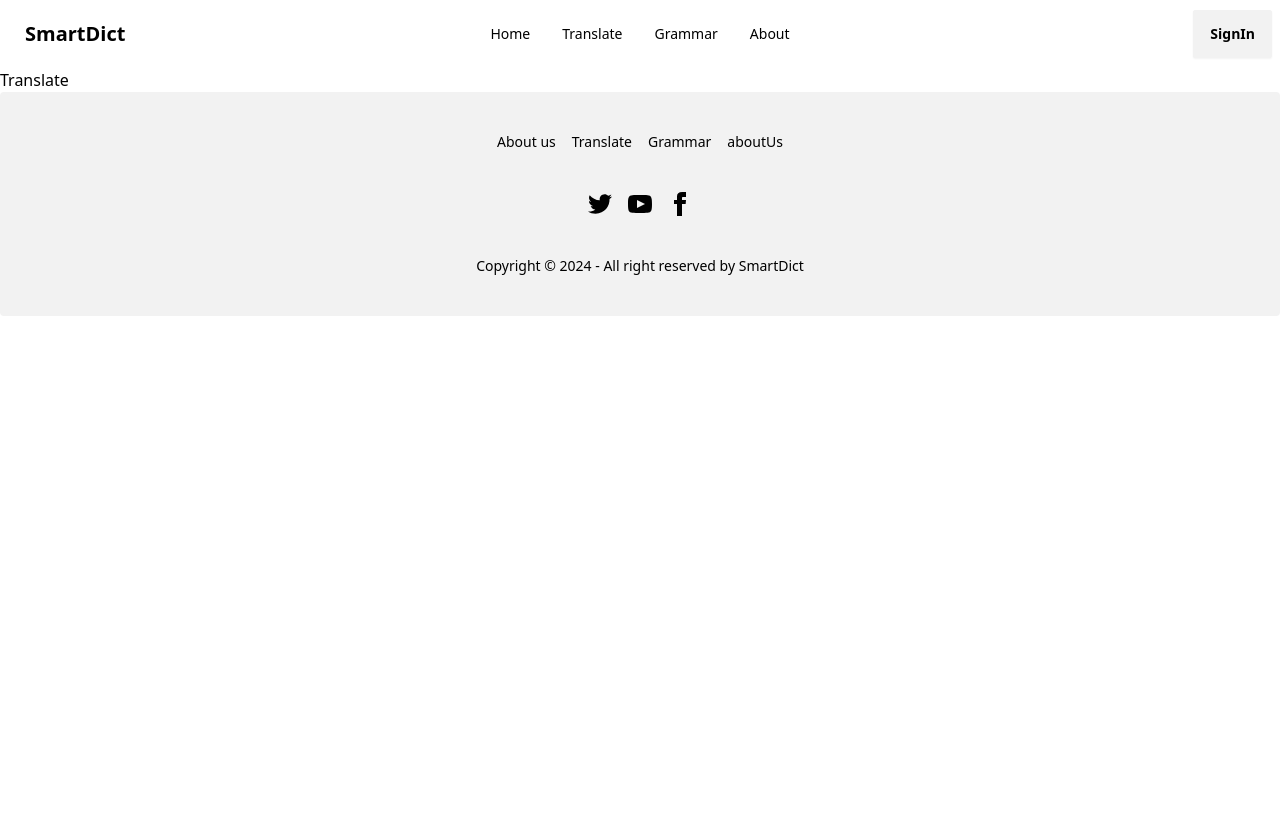
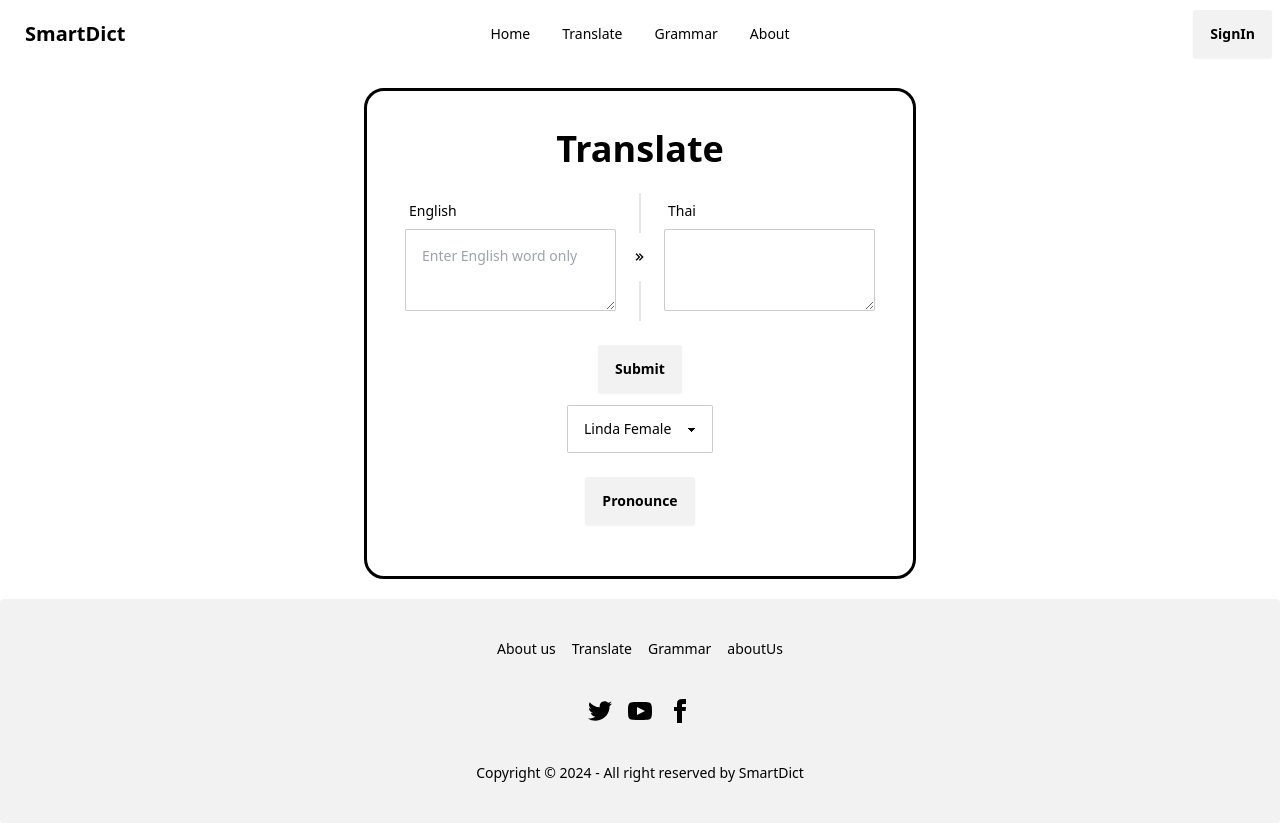
Before and after one commit to Siripoom/SmartDict, a React (Vite) app: page /translate in a window 1280 px wide. Before the commit the page ends 800 px from the top, so only its background shows below. Built offline with nearby package versions, Linux system fonts and the light colour scheme; no server answers.

Commit message:
tranandvoice

```diff
--- /dev/null
+++ b/src/apis/Trans.jsx
@@ -0,0 +1,166 @@
+import axios from "axios";
+import { useState, useEffect } from "react";
+
+export default function Trans() {
+  const [word, setWord] = useState("");
+  const [wordin, setWordIn] = useState("");
+  const [result, setResult] = useState("");
+  const [voice, setVoice] = useState("");
+  //   const [text, setText] = useState("");
+  const [audioSrc, setAudioSrc] = useState("");
+  const handleSubmit = async (e) => {
+    e.preventDefault();
+    if (wordin == "") {
+      alert("Enter you word");
+    } else {
+      const options = {
+        method: "GET",
+        url: "https://voicerss-text-to-speech.p.rapidapi.com/",
+        params: {
+          key: "11f0cb9b8ec24ef58d39db8a12443fe6",
+          src: wordin,
+          hl: "en-us",
+          v: voice,
+          r: "0",
+          c: "mp3",
+          f: "24khz_16bit_stereo",
+        },
+        headers: {
+          "X-RapidAPI-Key":
+            "04dc07cf1dmshba25fae11f332f0p1faed2jsn29e10bd2dae8",
+          "X-RapidAPI-Host": "voicerss-text-to-speech.p.rapidapi.com",
+        },
+        responseType: "blob",
+      };
+
+      try {
+        const response = await axios.request(options);
+        const audioUrl = URL.createObjectURL(response.data);
+        setAudioSrc(audioUrl);
+      } catch (error) {
+        console.error(error);
+      }
+    }
+  };
+
+  const handleTextChange = (e) => {
+    setText(e.target.value);
+    // Reset audioSrc when text changes to prevent playing the old audio while new one is loading
+    setAudioSrc("");
+  };
+  const handleFormSubmit = async (event) => {
+    event.preventDefault();
+    setWord(wordin);
+    setAudioSrc("")
+    if (wordin == "") {
+      alert("Enter you word");
+    } else {
+      //  setResult(word)
+      const encodedParams = new URLSearchParams();
+      encodedParams.set("from", "en");
+      encodedParams.set("to", "th");
+      encodedParams.set("text", wordin);
+
+      const options = {
+        method: "POST",
+        url: "https://google-translate113.p.rapidapi.com/api/v1/translator/text",
+        headers: {
+          "content-type": "application/x-www-form-urlencoded",
+          "X-RapidAPI-Key":
+            "04dc07cf1dmshba25fae11f332f0p1faed2jsn29e10bd2dae8",
+          "X-RapidAPI-Host": "google-translate113.p.rapidapi.com",
+        },
+        data: encodedParams,
+      };
+
+      try {
+        const response = await axios.request(options);
+        setResult(response.data);
+      } catch (error) {
+        console.error(error);
+      }
+    }
+  };
+  return (
+    <>
+      <div className="body my-5">
+        <div className="Box">
+          <h1 className="text-center text-4xl font-bold ">Translate</h1>
+          <br />
+          <div className="flex flex-col w-full lg:flex-row">
+            <div className="grid flex-grow h-32 rounded-box place-items-center">
+              <div className="mb-3">
+                <div className="label">
+                  <span className="label-text">English</span>
+                </div>
+                <div className="inputBox">
+                  <textarea
+                    placeholder="Enter English word only"
+                    onChange={(e) => {
+                      setWordIn(e.target.value);
+                    }}
+                    value={wordin}
+                    className="textarea textarea-bordered textarea-md w-full max-w-xs"
+                  ></textarea>
+                </div>
+              </div>
+            </div>
+            <div className="divider divider-horizontal">
+              <i className="bx bx-chevrons-right"></i>
+            </div>
+            <div className="grid flex-grow h-32 card rounded-box place-items-center">
+              <div className="mb-3">
+                <div className="label">
+                  <span className="label-text">Thai</span>
+                </div>
+                <div>
+                  <div className="inputBox">
+                    <textarea
+                      placeholder=""
+                      value={result.trans}
+                      className="textarea textarea-bordered textarea-md w-200 max-w-xs"
+                    ></textarea>
+                  </div>
+                </div>
+              </div>
+            </div>
+          </div>
+          <br />
+          <div className="text-center">
+            <button type="submit" className="btn" onClick={handleFormSubmit}>
+              Submit
+            </button>
+          </div>
+          <form onSubmit={handleSubmit}>
+            <div className="flex flex-col items-center justify-center">
+              <select
+                className="select select-bordered w-54 max-w-xs my-3 select-md"
+                onChange={(e) => {
+                  setVoice(e.target.value);
+                }}
+              >
+                <option disabled selected>
+                  Linda Female
+                </option>
+                {/* <option value="Linda">Linda Female</option> */}
+                <option value="Amy">Amy Female</option>
+                <option value="Mary">Mary Female</option>
+                <option value="John">John Male</option>
+                <option value="Mike">Mike Male</option>
+              </select>
+              <button type="submit" className="btn my-3">
+                Pronounce
+              </button>
+              {audioSrc && (
+                <audio controls>
+                  <source src={audioSrc} type="audio/mpeg" />
+                  Your browser does not support the audio element.
+                </audio>
+              )}
+            </div>
+          </form>
+        </div>
+      </div>
+    </>
+  );
+}
--- a/src/pages/Translate.jsx
+++ b/src/pages/Translate.jsx
@@ -1,5 +1,11 @@
-export default function Translate(){
-    return(
-        <h1>Translate</h1>
-    )
+
+import Trans from "../apis/Trans";
+
+export default function Translate() {
+  return (
+    <>
+    <Trans/>
+
+    </>
+  );
 }
```
